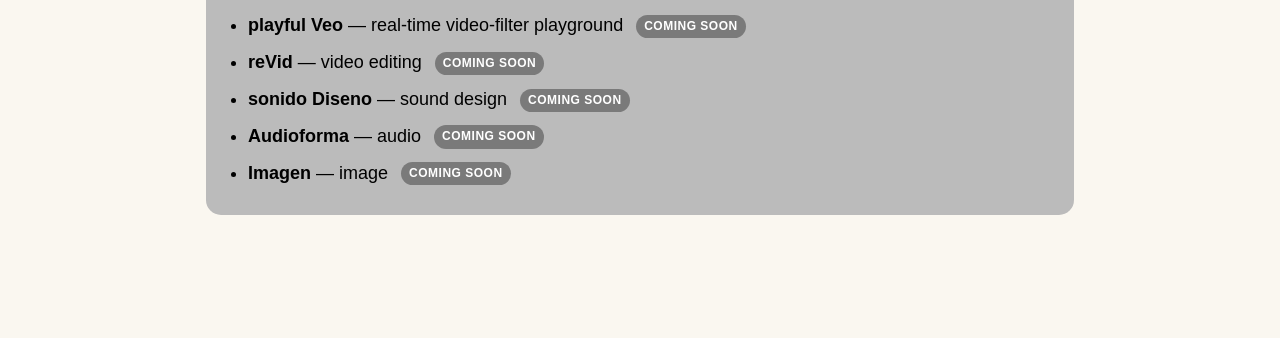
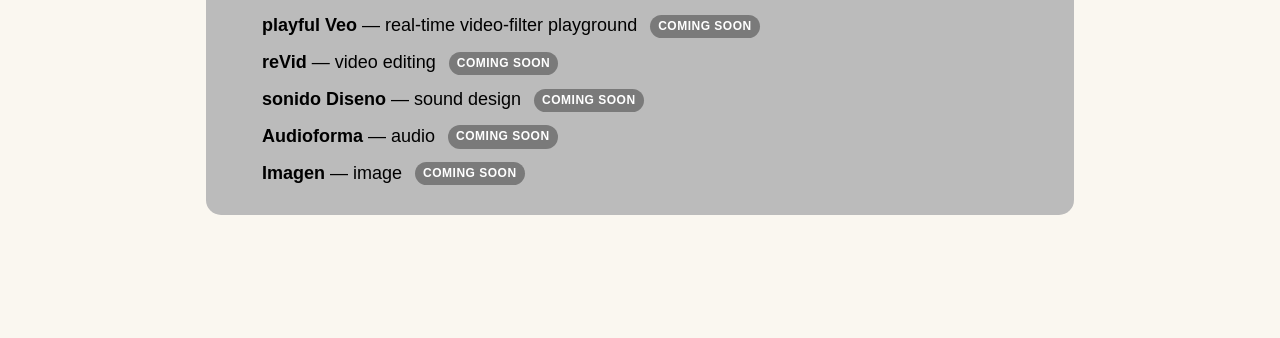
Before and after one commit to campanileLabs/campanilelabs.github.io, a plain HTML site: page apps.html in a window 1280 px wide. Shown: the part 339-677 px from the top of the page. Drawn offline with Linux system fonts and the light colour scheme.

Commit message:
Add files via upload

```diff
--- a/apps.html
+++ b/apps.html
@@ -190,7 +190,7 @@
                 }
                 .apps h1 { font-size: 28px; margin: 0 0 14px 0; color: #000000; }
                 .apps p { margin: 0 0 14px 0; }
-                .apps ul { margin: 0; padding-left: 22px; }
+                .apps ul { margin: 0; padding-left: 2em; list-style: none; }
                 .apps li { margin: 8px 0; }
                 .apps a { color: #000000; font-weight: bold; text-decoration: none; }
                 .apps a:hover { color: #f31010; }
```
Also changed, not shown: about.html (+1 -1 lines).
